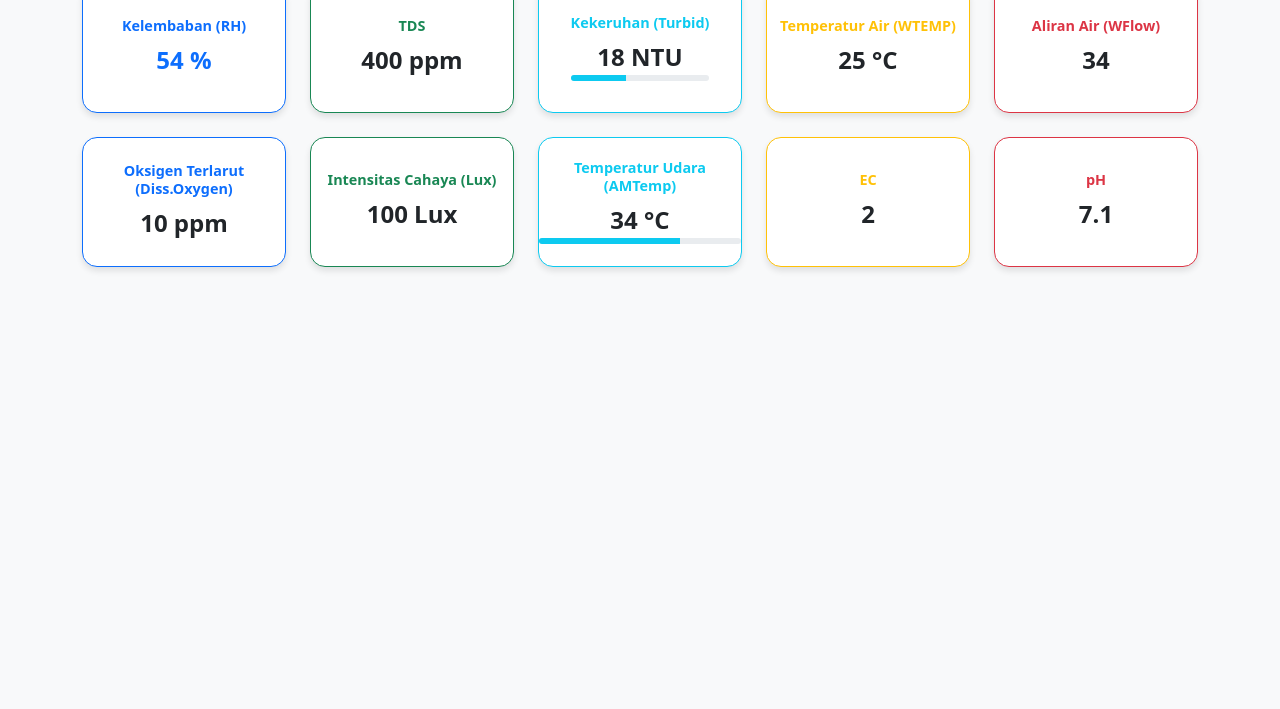
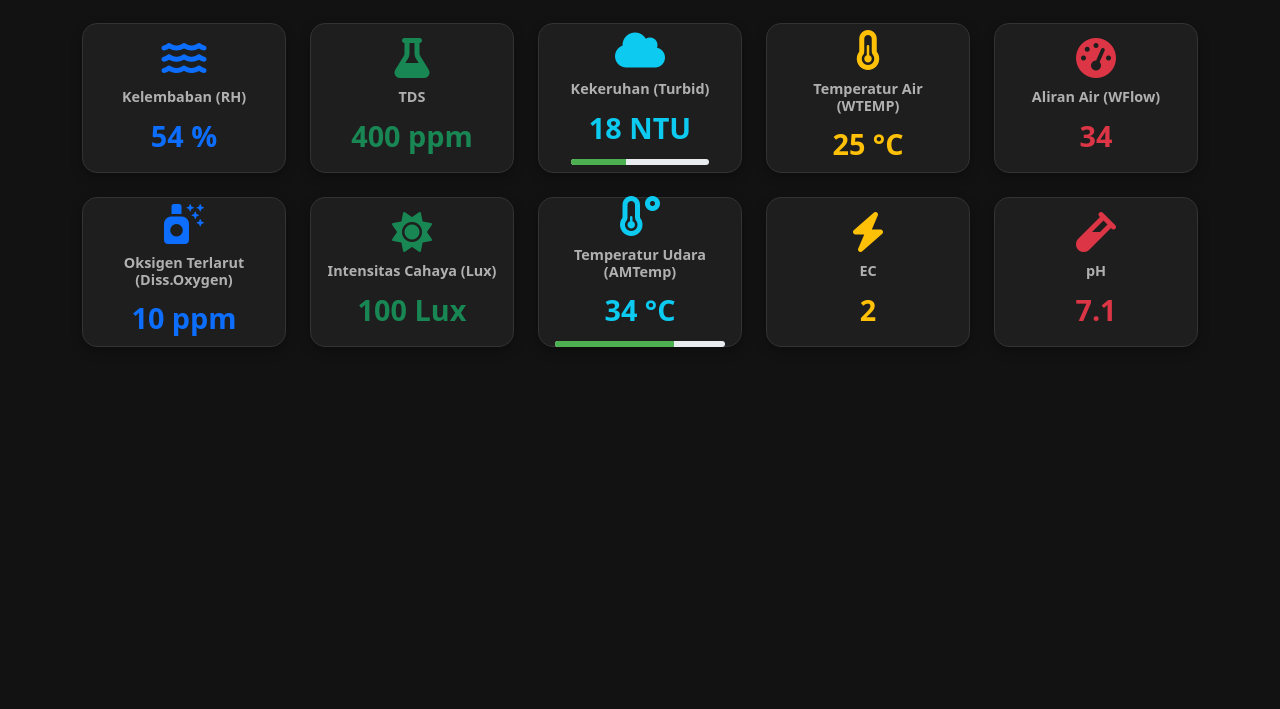
Before and after one commit to pikaapik-io/tugasbootstrap.github.io, a plain HTML site: page index.html in a window 1280 px wide. Shown: the part 91-800 px from the top of the page. Drawn offline with nearby package versions, Linux system fonts and the light colour scheme.

Commit message:
Update index.html

```diff
--- a/index.html
+++ b/index.html
@@ -5,140 +5,164 @@
   <meta name="viewport" content="width=device-width, initial-scale=1.0">
   <title>Smart Farming Dashboard</title>
   <link href="https://cdn.jsdelivr.net/npm/bootstrap@5.3.0/dist/css/bootstrap.min.css" rel="stylesheet">
+  <link rel="stylesheet" href="https://cdnjs.cloudflare.com/ajax/libs/font-awesome/6.4.0/css/all.min.css">
   <style>
     body {
-      background-color: #f8f9fa;
+      background-color: #121212; /* Warna latar belakang hitam gelap */
+      color: #e0e0e0; /* Warna teks umum */
+    }
+    .container {
+      margin-top: 40px;
     }
     .dashboard-title {
-      margin: 20px 0;
       font-weight: bold;
+      color: #4CAF50; /* Warna hijau untuk judul */
+      text-align: center;
+      margin-bottom: 40px;
     }
     .card {
       border-radius: 15px;
-      box-shadow: 0 4px 6px rgba(0,0,0,0.1);
-      height: 130px;
+      background-color: #1e1e1e; /* Warna latar belakang kartu yang sedikit lebih terang */
+      border: 1px solid #333;
+      box-shadow: 0 4px 12px rgba(0,0,0,0.3);
+      height: 150px; /* Menyesuaikan tinggi kartu */
       display: flex;
       justify-content: center;
       align-items: center;
+      transition: transform 0.2s; /* Efek hover */
+    }
+    .card:hover {
+      transform: translateY(-5px); /* Kartu naik sedikit saat di-hover */
+      box-shadow: 0 6px 15px rgba(0,0,0,0.5);
+    }
+    .card-icon {
+      font-size: 2.5rem;
+      margin-bottom: 10px;
+      color: #61DAFB; /* Warna ikon */
     }
     .card-title {
       font-size: 0.9rem;
       font-weight: bold;
+      color: #b0b0b0; /* Warna teks judul kartu */
     }
     .card-value {
-      font-size: 1.5rem;
+      font-size: 1.8rem;
       font-weight: bold;
       margin: 0;
+      color: #fff; /* Warna nilai utama */
+    }
+    .progress-bar {
+      background-color: #4CAF50 !important; /* Warna progress bar yang seragam */
     }
   </style>
 </head>
 <body>
   <div class="container">
-    <h3 class="dashboard-title">Smart Farming</h3>
+    <h3 class="dashboard-title">Smart Farming Dashboard 👨‍🌾</h3>
     <div class="row row-cols-1 row-cols-md-5 g-4">
 
-      <!-- Kelembaban -->
       <div class="col">
-        <div class="card border-primary text-center">
-          <div>
-            <h6 class="card-title text-primary">Kelembaban (RH)</h6>
+        <div class="card text-center">
+          <div class="card-body">
+            <i class="fas fa-water card-icon text-primary"></i>
+            <h6 class="card-title">Kelembaban (RH)</h6>
             <p class="card-value text-primary">54 %</p>
           </div>
         </div>
       </div>
 
-      <!-- TDS -->
       <div class="col">
-        <div class="card border-success text-center">
-          <div>
-            <h6 class="card-title text-success">TDS</h6>
-            <p class="card-value">400 ppm</p>
+        <div class="card text-center">
+          <div class="card-body">
+            <i class="fas fa-flask card-icon text-success"></i>
+            <h6 class="card-title">TDS</h6>
+            <p class="card-value text-success">400 ppm</p>
           </div>
         </div>
       </div>
 
-      <!-- Kekeruhan -->
       <div class="col">
-        <div class="card border-info text-center">
-          <div>
-            <h6 class="card-title text-info">Kekeruhan (Turbid)</h6>
-            <p class="card-value">18 NTU</p>
-            <div class="progress" style="height:6px;">
+        <div class="card text-center">
+          <div class="card-body">
+            <i class="fas fa-cloud card-icon text-info"></i>
+            <h6 class="card-title">Kekeruhan (Turbid)</h6>
+            <p class="card-value text-info">18 NTU</p>
+            <div class="progress" style="height:6px; margin-top: 10px;">
               <div class="progress-bar bg-info" role="progressbar" style="width: 40%;"></div>
             </div>
           </div>
         </div>
       </div>
 
-      <!-- Temperatur Air -->
       <div class="col">
-        <div class="card border-warning text-center">
-          <div>
-            <h6 class="card-title text-warning">Temperatur Air (WTEMP)</h6>
-            <p class="card-value">25 °C</p>
+        <div class="card text-center">
+          <div class="card-body">
+            <i class="fas fa-thermometer-half card-icon text-warning"></i>
+            <h6 class="card-title">Temperatur Air (WTEMP)</h6>
+            <p class="card-value text-warning">25 °C</p>
           </div>
         </div>
       </div>
 
-      <!-- Aliran Air -->
       <div class="col">
-        <div class="card border-danger text-center">
-          <div>
-            <h6 class="card-title text-danger">Aliran Air (WFlow)</h6>
-            <p class="card-value">34</p>
+        <div class="card text-center">
+          <div class="card-body">
+            <i class="fas fa-tachometer-alt card-icon text-danger"></i>
+            <h6 class="card-title">Aliran Air (WFlow)</h6>
+            <p class="card-value text-danger">34</p>
           </div>
         </div>
       </div>
 
-      <!-- Oksigen Terlarut -->
       <div class="col">
-        <div class="card border-primary text-center">
-          <div>
-            <h6 class="card-title text-primary">Oksigen Terlarut (Diss.Oxygen)</h6>
-            <p class="card-value">10 ppm</p>
+        <div class="card text-center">
+          <div class="card-body">
+            <i class="fas fa-air-freshener card-icon text-primary"></i>
+            <h6 class="card-title">Oksigen Terlarut (Diss.Oxygen)</h6>
+            <p class="card-value text-primary">10 ppm</p>
           </div>
         </div>
       </div>
 
-      <!-- Intensitas Cahaya -->
       <div class="col">
-        <div class="card border-success text-center">
-          <div>
-            <h6 class="card-title text-success">Intensitas Cahaya (Lux)</h6>
-            <p class="card-value">100 Lux</p>
+        <div class="card text-center">
+          <div class="card-body">
+            <i class="fas fa-sun card-icon text-success"></i>
+            <h6 class="card-title">Intensitas Cahaya (Lux)</h6>
+            <p class="card-value text-success">100 Lux</p>
           </div>
         </div>
       </div>
 
-      <!-- Temperatur Udara -->
       <div class="col">
-        <div class="card border-info text-center">
-          <div>
-            <h6 class="card-title text-info">Temperatur Udara (AMTemp)</h6>
-            <p class="card-value">34 °C</p>
-            <div class="progress" style="height:6px;">
+        <div class="card text-center">
+          <div class="card-body">
+            <i class="fas fa-temperature-low card-icon text-info"></i>
+            <h6 class="card-title">Temperatur Udara (AMTemp)</h6>
+            <p class="card-value text-info">34 °C</p>
+            <div class="progress" style="height:6px; margin-top: 10px;">
               <div class="progress-bar bg-info" role="progressbar" style="width: 70%;"></div>
             </div>
           </div>
         </div>
       </div>
 
-      <!-- EC -->
       <div class="col">
-        <div class="card border-warning text-center">
-          <div>
-            <h6 class="card-title text-warning">EC</h6>
-            <p class="card-value">2</p>
+        <div class="card text-center">
+          <div class="card-body">
+            <i class="fas fa-bolt card-icon text-warning"></i>
+            <h6 class="card-title">EC</h6>
+            <p class="card-value text-warning">2</p>
           </div>
         </div>
       </div>
 
-      <!-- pH -->
       <div class="col">
-        <div class="card border-danger text-center">
-          <div>
-            <h6 class="card-title text-danger">pH</h6>
-            <p class="card-value">7.1</p>
+        <div class="card text-center">
+          <div class="card-body">
+            <i class="fas fa-vial card-icon text-danger"></i>
+            <h6 class="card-title">pH</h6>
+            <p class="card-value text-danger">7.1</p>
           </div>
         </div>
       </div>
@@ -146,7 +170,6 @@
     </div>
   </div>
 
-  <!-- Bootstrap JS -->
   <script src="https://cdn.jsdelivr.net/npm/bootstrap@5.3.0/dist/js/bootstrap.bundle.min.js"></script>
 </body>
 </html>
```
